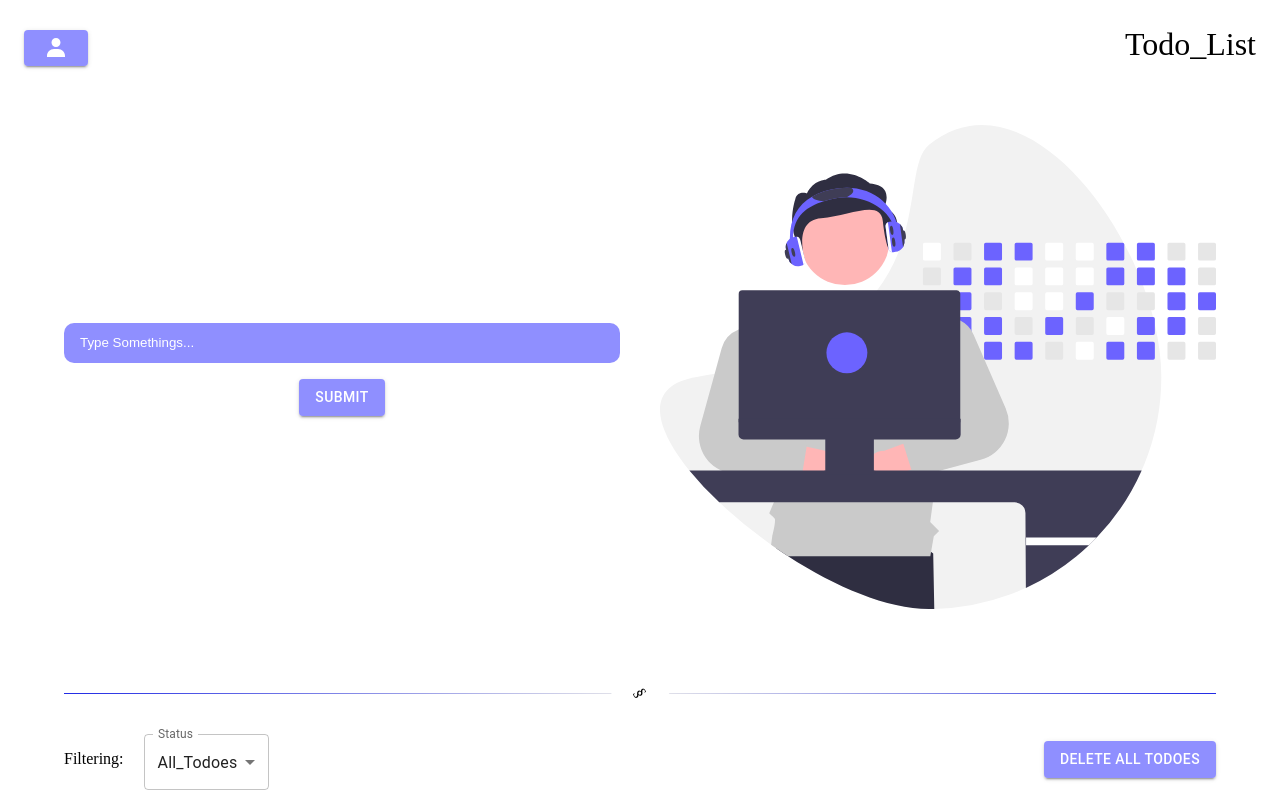
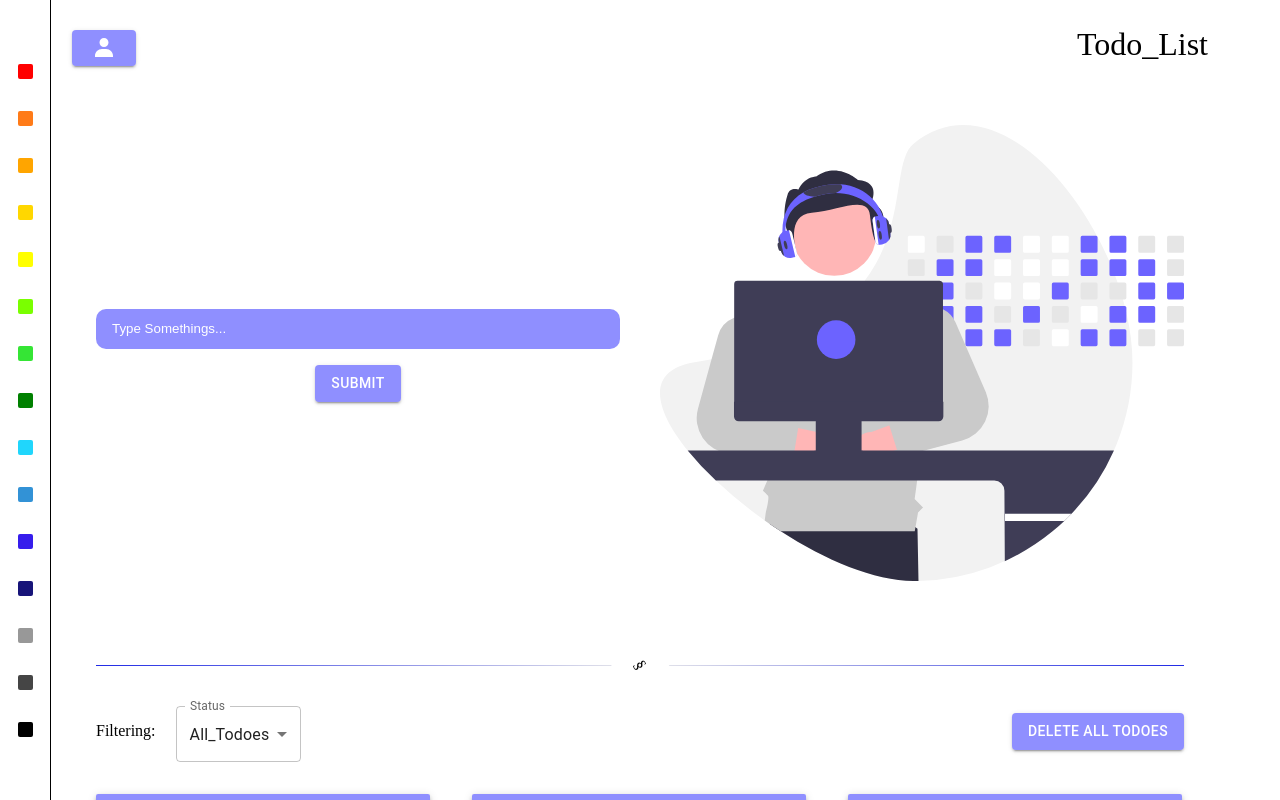
Before and after one commit to KasraMg/Todo_List, a React (Vite) app: page / in a window 1280 px wide. Shown: the top 800 px of the page. Built offline with nearby package versions, Linux system fonts and the light colour scheme.

Commit message:
todolistContext

```diff
--- a/src/App.css
+++ b/src/App.css
@@ -1,7 +1,7 @@
 #root {
   max-width: 1280px;
   margin: 0 auto;
-  padding: 1rem;
+  padding: 1rem 4rem;
   text-align: center;
 }
 input::placeholder{
@@ -12,6 +12,21 @@ input::placeholder{
     right: 5px;
   }
 }
+@media (max-width:584px) {
+  #deleteTodo{
+   width: 100%;
+   margin-top:2rem !important;
+  }#todoesMain{
+    justify-content: center !important;
+  }
+}
+@media (max-width:767px) {
+  #root{
+    padding: 1rem;
+  }aside{
+    display: none !important;
+  }
+}
 p {
   font-family: cursive;
 }
--- a/src/Components/TodoList/TodoList.tsx
+++ b/src/Components/TodoList/TodoList.tsx
@@ -5,22 +5,55 @@ import { makeStyles } from '@mui/styles';
 import { Button } from '@mui/material'
 import './TodoList.css'
 import Todoes from '../Todoes/Todoes';
+import colors from '../../data'
+import { useState,useContext } from 'react'
+import { TodolistContext } from '../../Context/todolistContext';
+
 const useStyles = makeStyles({
   input: {
     borderRadius: '10px',
     outline: '0',
     border: 'none',
-    backgroundColor: '#0100ff70',
     padding: '.8rem 1rem',
     width: '-webkit-fill-available',
     color:'white'
   },
+  aside:{
+    width:'50px',
+    height:'100%',
+    position:'fixed',
+    top:'0',
+    left:'0',
+    display:'flex',
+    justifyContent:'center',
+    flexDirection:'column',
+    gap:'32px',
+    borderRight:'1px solid black'
+  },
+  asideSection:{
+    width:'15px',
+    height:'15px',
+    borderRadius:'2px',
+    margin:'0px auto',
+    cursor:'pointer'
+  }
 });
 
+type colorType={
+  id:number,
+  name:string
+}
 
 
 export default function TodoList() {
   const classes = useStyles();
+  const context=useContext(TodolistContext)
+  const [allColors,setAllcolors]=useState<colorType[]>(colors)
+
+const selectColor=(obj:colorType)=>{
+  context?.setcolor(obj)
+}
+
   return (
     <>
 
@@ -31,7 +64,7 @@ export default function TodoList() {
           <img  width={'100%'} src="/undraw_developer_activity_re_39tg.svg" alt="" />
         </Grid>
         <Grid item sm={6} xs={12}>
-          <input placeholder='Type Somethings...' className={classes.input} type="text" />
+          <input style={{backgroundColor:context?.color?.name}} placeholder='Type Somethings...' className={classes.input} type="text" />
           <Button style={{ backgroundColor: '#0100ff70', marginTop: '1rem' }} variant="contained">Submit</Button>
         </Grid>
 
@@ -43,6 +76,12 @@ export default function TodoList() {
       <Todoes/>
 
     </Container>
+
+    <aside className={classes.aside}>
+        {allColors.map(color=>(
+          <div onClick={()=>selectColor(color)} className={classes.asideSection} style={{backgroundColor:color.name}}></div>
+        ))}
+    </aside>
     </>
   )
 }
--- a/src/Components/Todoes/Todoes.tsx
+++ b/src/Components/Todoes/Todoes.tsx
@@ -13,7 +13,8 @@ const useStyles = makeStyles({
     main:{
         display:'flex',
         justifyContent:'space-between',
-        alignItems:'baseline'
+        alignItems:'baseline',
+        flexWrap:'wrap'
     }
 });
 export default function Todoes() {
@@ -24,7 +25,7 @@ export default function Todoes() {
 
     return (
         <div style={{ marginBottom: '2rem' }}>
-            <main className={classes.main}>
+            <main id="todoesMain" className={classes.main}>
                  <div className={classes.formControl}>
                 <p>Filtering:</p>
                 <FormControl fullWidth>
@@ -41,7 +42,7 @@ export default function Todoes() {
                     </Select>
                 </FormControl>
                  </div>
-                 <Button style={{ backgroundColor: '#0100ff70', marginTop: '1rem' }} variant="contained">Delete All Todoes</Button>
+                 <Button id="deleteTodo" style={{ backgroundColor: '#0100ff70', marginTop: '1rem' }} variant="contained">Delete All Todoes</Button>
             </main>
 
 
--- /dev/null
+++ b/src/Context/TodolistContext.tsx
@@ -0,0 +1,32 @@
+import { createContext, useState } from "react";
+
+type AuthContextProviderProps = {
+  children: React.ReactNode;
+};
+
+type Color = {
+  name: string;
+  id: number;
+};
+
+type TodolistContextType = {
+    color: Color | null;
+  setcolor: (color: Color | null) => void;
+};
+
+export const TodolistContext = createContext<TodolistContextType | null>(null);
+
+export const TodolistProvider = ({ children }: AuthContextProviderProps) => {
+  const [color, setcolor] = useState<Color | null>(
+    {
+        id:99,
+        name:'#0100ff70'
+    }
+  );
+'#0100ff70'
+  return (
+    <TodolistContext.Provider value={{ color, setcolor }}>
+      {children}
+    </TodolistContext.Provider>
+  );
+};
--- /dev/null
+++ b/src/data.ts
@@ -0,0 +1,25 @@
+
+type colorType={
+    id:number,
+    name:string
+}
+
+const colors:colorType[] = [
+   {id:1,name:'red'},
+   {id:2,name:'#ff7b18'},
+   {id:3,name:'orange'},
+   {id:4,name:'rgb(255 215 0)'},
+   {id:5,name:'yellow'},
+   {id:6,name:'#7aff00'},
+   {id:7,name:'#35e535'},
+   {id:8,name:'green'},
+   {id:9,name:'rgb(32 214 252)'},
+   {id:10,name:'rgb(50 146 214)'},
+   {id:11,name:'#361dec'},
+   {id:12,name:'rgb(23 20 121)'},
+   {id:13,name:'rgb(152 152 152)'},
+   {id:14,name:'rgb(69 69 69)'},
+   {id:15,name:'rgb(0 0 0)'},
+]
+
+export default colors
```
Also changed, not shown: src/App.tsx (+4 -3 lines).
